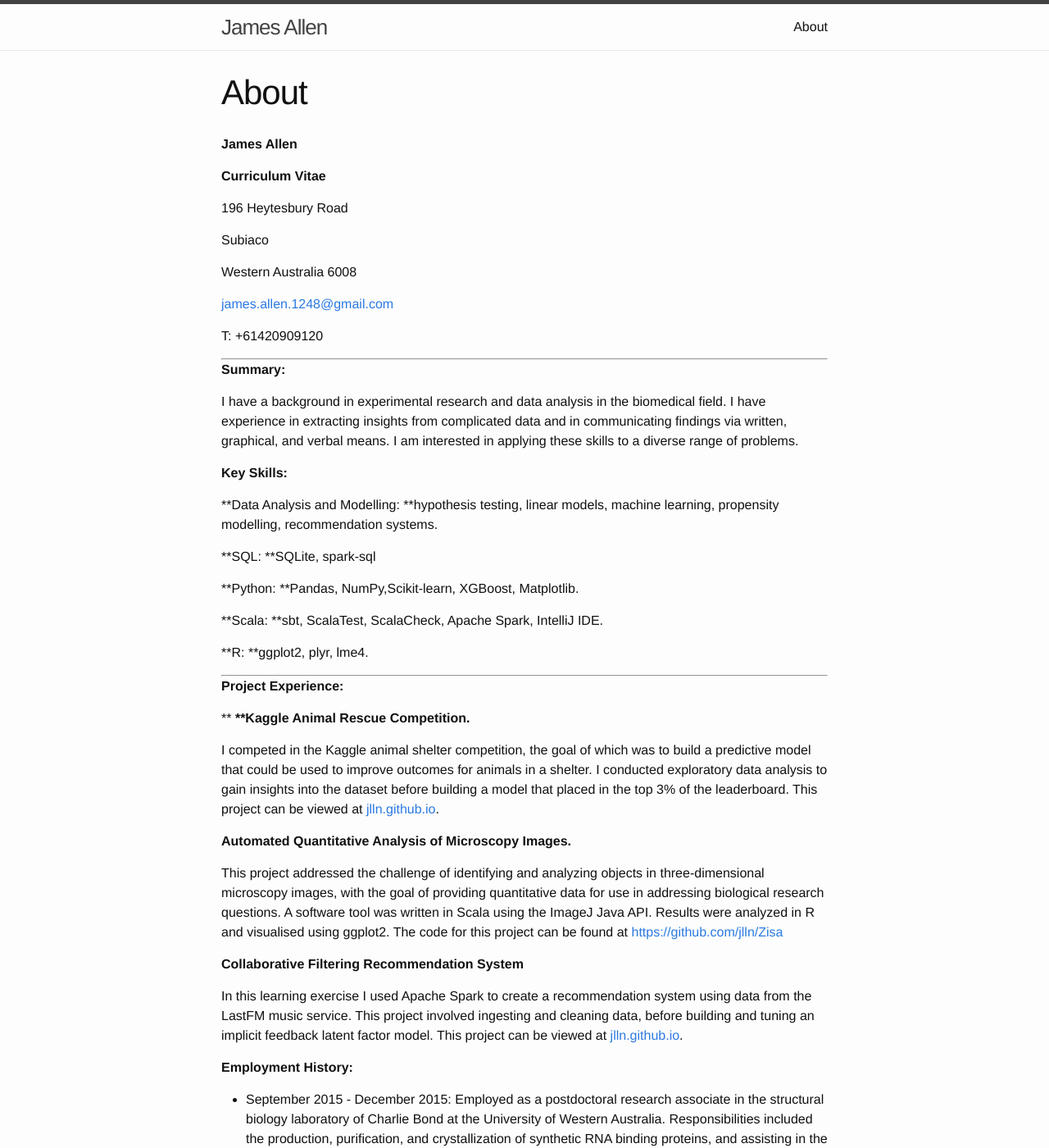
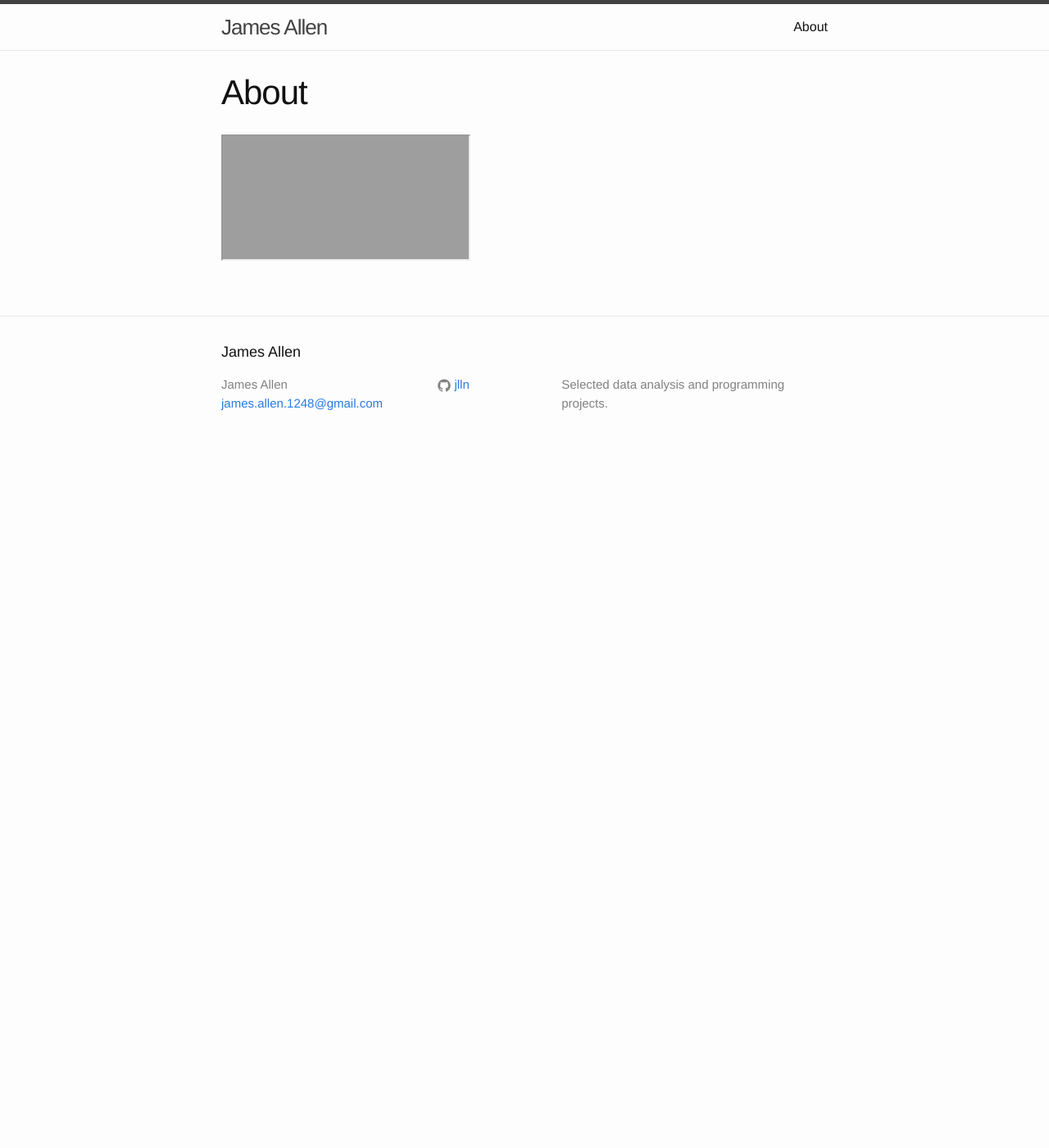
Before and after one commit to jlln/jlln.github.io, a Jekyll site: the page built from about.md, in a window 1280 px wide and 1400 px high. Shown: the whole window at 82% size. Built offline with Jekyll 4.4.1, drawn with Linux system fonts in a browser that asks for light colours; some of the changed text lies outside the part shown; grey boxes are pictures that could not be loaded.

Commit message:
Update about.md

```diff
--- a/about.md
+++ b/about.md
@@ -3,97 +3,5 @@
 title: About
 permalink: /about/
 ---
-**James Allen**
 
-**Curriculum Vitae**
-
-196 Heytesbury Road
-
-Subiaco
-
-Western Australia 6008
-
-[james.allen.1248@gmail.com](mailto:james.allen.1248@gmail.com)
-
-T: +61420909120
-
-* * *
-
-
-**Summary:**
-
-I have a background in experimental research and data analysis in the biomedical field. I have experience in extracting insights from complicated data and in communicating findings via written, graphical, and verbal means. I am interested in applying these skills to a diverse range of problems.
-
-**Key Skills:**
-
-**Data Analysis and Modelling: **hypothesis testing, linear models, machine learning, propensity modelling, recommendation systems.
-
-**SQL: **SQLite, spark-sql
-
-**Python: **Pandas, NumPy,Scikit-learn, XGBoost, Matplotlib.
-
-**Scala: **sbt, ScalaTest,  ScalaCheck, Apache Spark, IntelliJ IDE.
-
-**R: **ggplot2, plyr, lme4.
-
-**	**
-
-**Project Experience:**
-
-**	****Kaggle Animal Rescue Competition.**
-
-I competed in the Kaggle animal shelter competition, the goal of which was to build a predictive model that could be used to improve outcomes for animals in a shelter. I conducted exploratory data analysis to gain insights into the dataset before building a model that placed in the top 3% of the leaderboard. This project can be viewed at [jlln.github.io](http://jlln.github.io).
-
-**Automated Quantitative Analysis of Microscopy Images.**
-
-This project addressed the challenge of identifying and analyzing objects in three-dimensional microscopy images, with the goal of providing quantitative data for use in addressing biological research questions. A software tool was written in Scala using the ImageJ Java API. Results were analyzed in R and visualised using ggplot2. The code for this project can be found at [https://github.com/jlln/Zisa](https://github.com/jlln/Zisa)
-
-**Collaborative Filtering Recommendation System**
-
-In this learning exercise I used Apache Spark to create a recommendation system using data from the LastFM music service. This project involved ingesting and cleaning data, before building and tuning an implicit feedback latent factor model. This project can be viewed at [jlln.github.io](http://jlln.github.io).
-
-**Employment History:**
-
-* September 2015 - December 2015: Employed as a postdoctoral research associate in the structural biology laboratory of Charlie Bond at the University of Western Australia. Responsibilities included the production, purification, and crystallization of synthetic RNA binding proteins, and assisting in the management and supervision of the laboratory.
-
-**Education:**
-
-* 2009 - 2014: PhD studies at the University of Western Australia and the Harry Perkins Institute of Medical Research. Thesis entitled "A role for hnRNPUL2 in linking the management of DNA topology with the DNA damage response" was accepted in July 2015.
-
-* 2008: Honours in Biochemistry at the University of Western Australia (First class honours achieved).
-
-* 2005 - 2007: BSc. (Molecular Biology) at the University of Western Australia.
-
-**References:**
-
-**Charlie Bond, PhD**
-
-**Professorial Fellow, FRSC**
-
-School of Chemistry and Biochemistry
-
-University of Western Australia
-
-M310, 35 Stirling Highway
-
-Crawley WA 6009
-
-Australia
-
-[Charles.Bond@uwa.edu.au](mailto:Charles.Bond@uwa.edu.au)
-
-T: +61 8 6488 4406
-
-**Louise Winteringham, PhD**
-
-**Leukemia Research Group Leader**
-
-Harry Perkins Institute of Medical Research
-
-QQ Block QEII Medical Centre, 6 Verdun St
-
-Nedlands WA 6009 Australia
-
-[louise.winteringham@perkins.uwa.edu.au](mailto:louise.winteringham@perkins.uwa.edu.au)
-
-T: +61 8 6151 0737
+<iframe src="https://docs.google.com/document/d/1CuVFqB7PC8FGflbvK9URTt5SUhK3_8u12dNa2J-vj_8/pub?embedded=true"></iframe>
```
